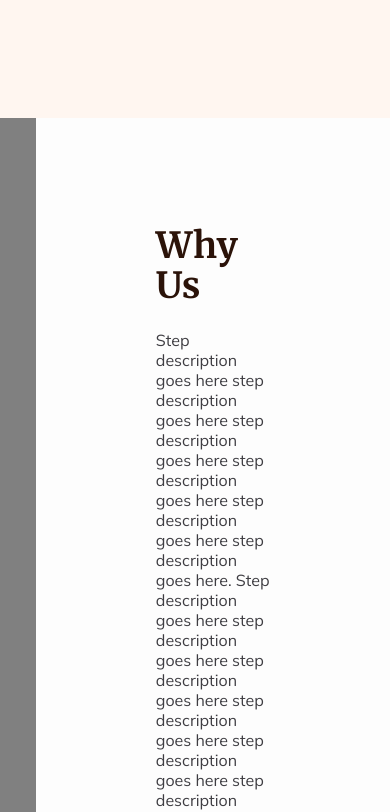
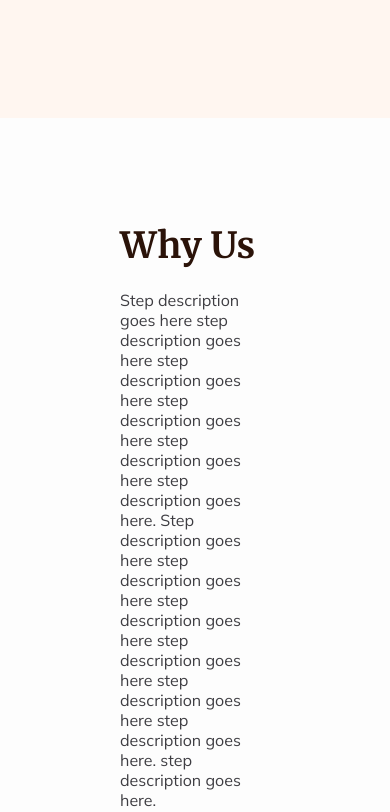
Before and after one commit to dot-slash-digital/tng-web, a Next.js app: page / in a window 390 px wide. Shown: the part 3122-3934 px from the top of the page. Built offline with nearby package versions, Linux system fonts and the light colour scheme.

Commit message:
Responsiveness

```diff
--- a/app/styles/components/home/meet-the-team.module.scss
+++ b/app/styles/components/home/meet-the-team.module.scss
@@ -1,9 +1,11 @@
 @use "@colors" as colors;
 @use "@fonts" as fonts;
+@import "@breakpoints";
 
 .component {
   background: colors.$gray-100;
   padding: 120px 0;
+
 }
 
 .content {
@@ -23,6 +25,10 @@
   display: grid;
   grid-template-columns: repeat(2, 1fr);
   gap: 56px;
+  @include breakpoint(tablet) {
+    grid-template-columns: 1fr;
+  }
+
 }
 
 .item {
--- a/app/styles/components/home/why-us.module.scss
+++ b/app/styles/components/home/why-us.module.scss
@@ -1,10 +1,14 @@
 @use "@colors" as colors;
 @use "@fonts" as fonts;
+@import "@breakpoints";
 
 .component {
   background-color: colors.$white;
   display: grid;
   grid-template-columns: repeat(2, 1fr);
+  @include breakpoint (tablet){
+    grid-template-columns: 1fr;
+  }
 }
 
 .content {
```
